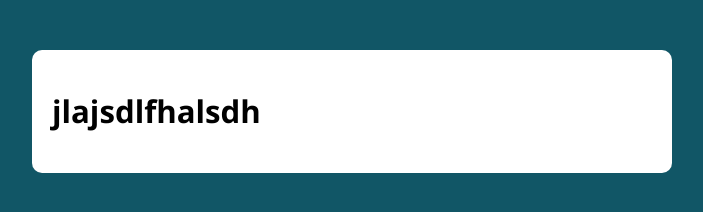
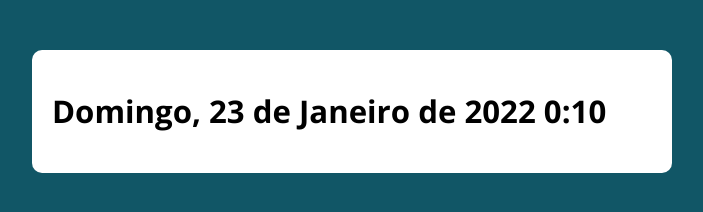
Before and after one commit to leotonhs/cursoJs, a plain HTML site: page aula30_Exercicio_com_switch_e_date/index.html in a window 1280 px wide. Shown: the whole page, without its empty margins (288-991 px from the left). Drawn offline with nearby package versions, Linux system fonts and the light colour scheme.

Commit message:
exibido data e hora, resta alguns detalhes

```diff
--- a/aula30_Exercicio_com_switch_e_date/assets/js/main.js
+++ b/aula30_Exercicio_com_switch_e_date/assets/js/main.js
@@ -84,7 +84,25 @@ let monthText = textMonth(month)
 
 let year = date.getFullYear();
 let hours = date.getHours();
+
+
 let minutes = date.getMinutes();
 
-console.log(`${text}, ${daymonth} de ${monthText} de ${year}
-${hours}:${minutes}`);
+let dayWeekMonthYearsTime = `${text}, ${daymonth} de ${monthText} de ${year}
+${hours}:${minutes}`;
+
+
+const showTime = document.querySelector('h1');
+showTime.innerHTML = dayWeekMonthYearsTime;
+
+
+
+
+
+
+
+
+
+
+
+console.log(dayWeekMonthYearsTime);
--- a/aula30_Exercicio_com_switch_e_date/index.html
+++ b/aula30_Exercicio_com_switch_e_date/index.html
@@ -12,7 +12,7 @@
 <body>
 
   <section class="container">
-    <h1>jlajsdlfhalsdh</h1>
+    <h1 id="text">jlajsdlfhalsdh</h1>
   </section>
 
   <script src="./assets/js/main.js"></script>
```
